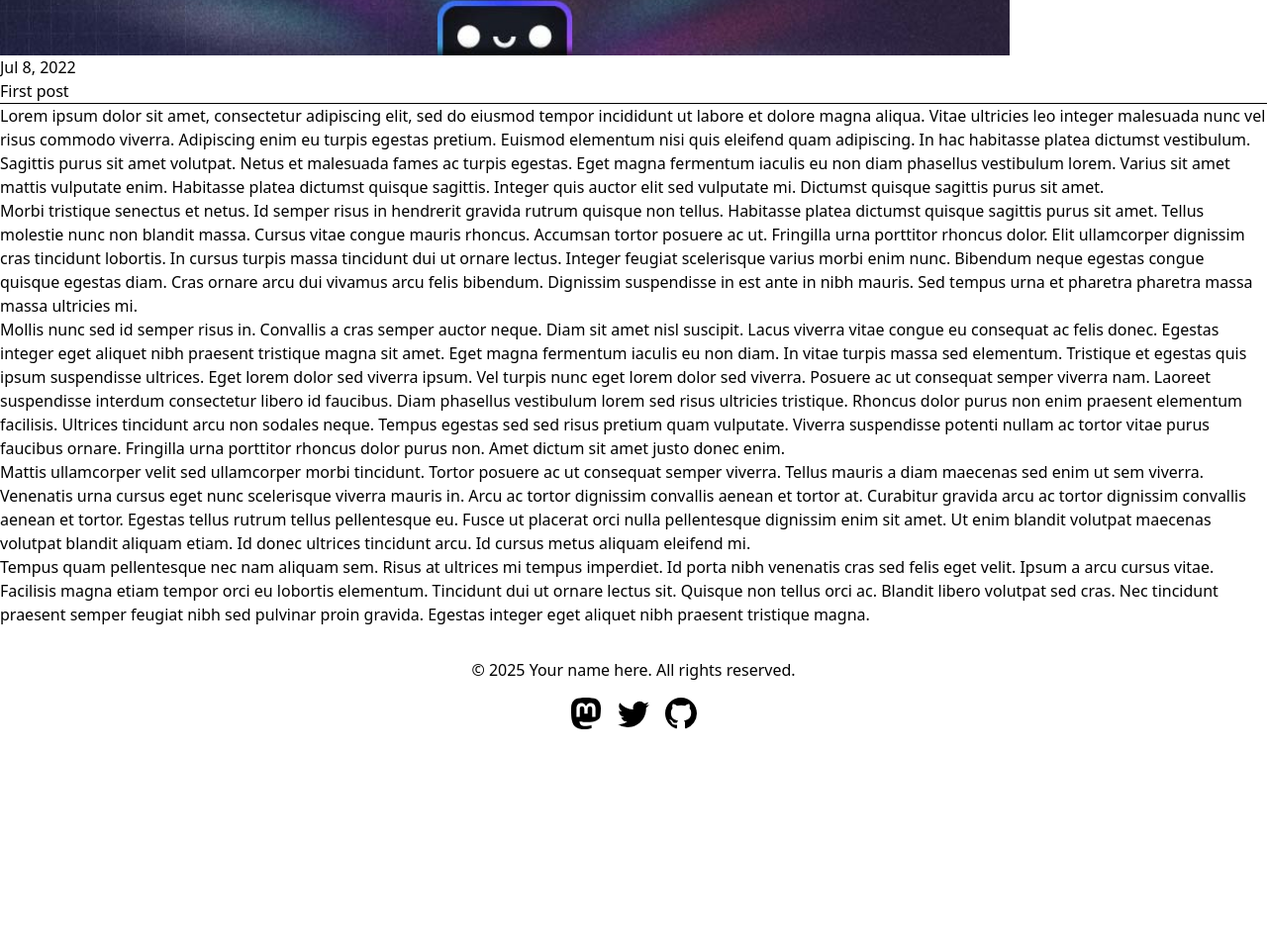
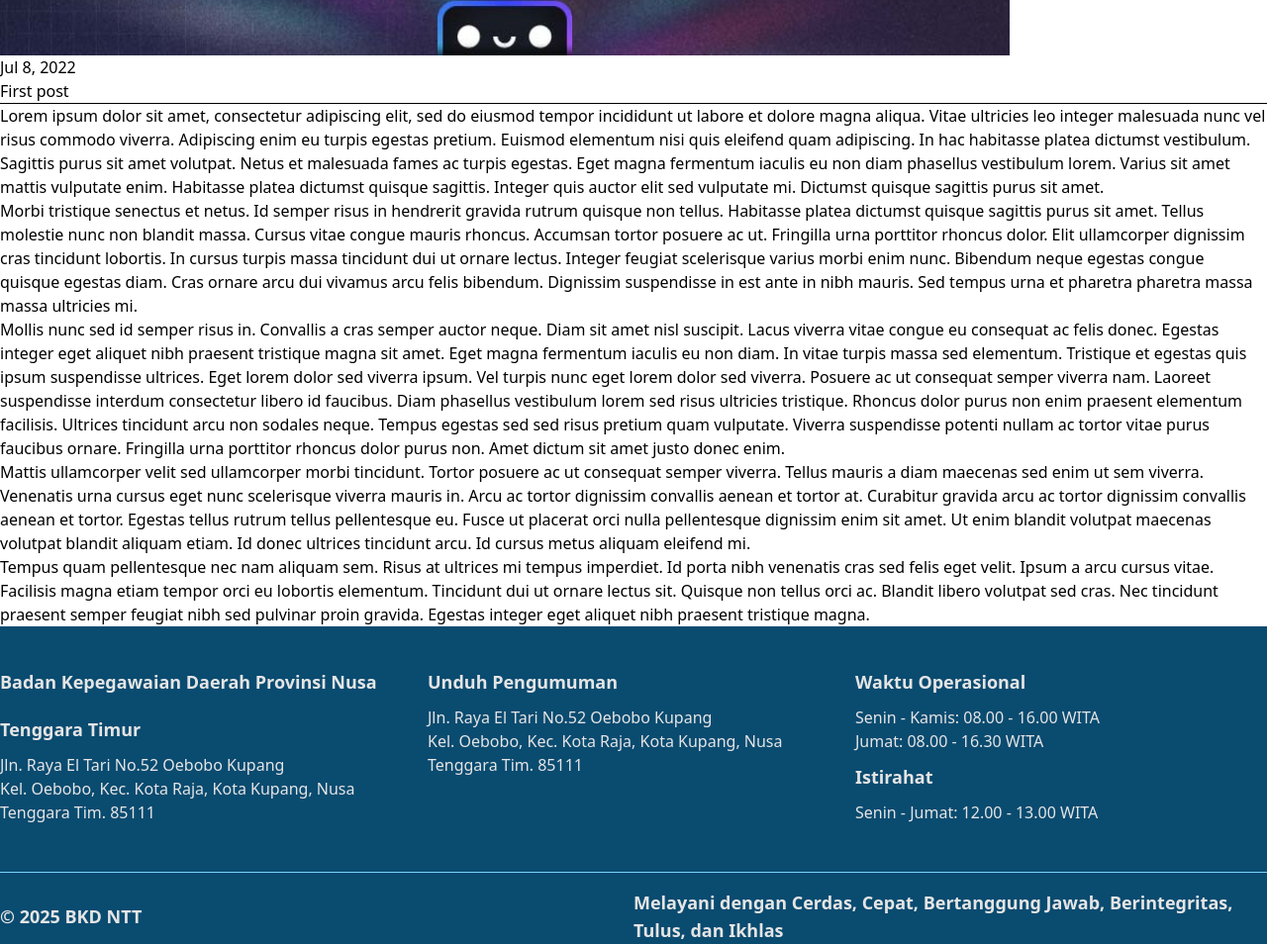
Before and after one commit to below-1/squalid-shepherd, an Astro site: page /news/first-post in a window 1280 px wide. Shown: the part 570-1524 px from the top of the page at 99% size. Before the commit the page ends 1403 px from the top, so only its background shows below. Built offline with nearby package versions, Linux system fonts and the light colour scheme; Astro itself is replaced by a stand-in of ours; a web font is replaced by a local one.

Commit message:
base parallax layout

```diff
--- a/src/components/Footer.astro
+++ b/src/components/Footer.astro
@@ -2,61 +2,40 @@
 const today = new Date();
 ---
 
-<footer>
-	&copy; {today.getFullYear()} Your name here. All rights reserved.
-	<div class="social-links">
-		<a href="https://m.webtoo.ls/@astro" target="_blank">
-			<span class="sr-only">Follow Astro on Mastodon</span>
-			<svg
-				viewBox="0 0 16 16"
-				aria-hidden="true"
-				width="32"
-				height="32"
-				astro-icon="social/mastodon"
-				><path
-					fill="currentColor"
-					d="M11.19 12.195c2.016-.24 3.77-1.475 3.99-2.603.348-1.778.32-4.339.32-4.339 0-3.47-2.286-4.488-2.286-4.488C12.062.238 10.083.017 8.027 0h-.05C5.92.017 3.942.238 2.79.765c0 0-2.285 1.017-2.285 4.488l-.002.662c-.004.64-.007 1.35.011 2.091.083 3.394.626 6.74 3.78 7.57 1.454.383 2.703.463 3.709.408 1.823-.1 2.847-.647 2.847-.647l-.06-1.317s-1.303.41-2.767.36c-1.45-.05-2.98-.156-3.215-1.928a3.614 3.614 0 0 1-.033-.496s1.424.346 3.228.428c1.103.05 2.137-.064 3.188-.189zm1.613-2.47H11.13v-4.08c0-.859-.364-1.295-1.091-1.295-.804 0-1.207.517-1.207 1.541v2.233H7.168V5.89c0-1.024-.403-1.541-1.207-1.541-.727 0-1.091.436-1.091 1.296v4.079H3.197V5.522c0-.859.22-1.541.66-2.046.456-.505 1.052-.764 1.793-.764.856 0 1.504.328 1.933.983L8 4.39l.417-.695c.429-.655 1.077-.983 1.934-.983.74 0 1.336.259 1.791.764.442.505.661 1.187.661 2.046v4.203z"
-				></path></svg
-			>
-		</a>
-		<a href="https://twitter.com/astrodotbuild" target="_blank">
-			<span class="sr-only">Follow Astro on Twitter</span>
-			<svg viewBox="0 0 16 16" aria-hidden="true" width="32" height="32" astro-icon="social/twitter"
-				><path
-					fill="currentColor"
-					d="M5.026 15c6.038 0 9.341-5.003 9.341-9.334 0-.14 0-.282-.006-.422A6.685 6.685 0 0 0 16 3.542a6.658 6.658 0 0 1-1.889.518 3.301 3.301 0 0 0 1.447-1.817 6.533 6.533 0 0 1-2.087.793A3.286 3.286 0 0 0 7.875 6.03a9.325 9.325 0 0 1-6.767-3.429 3.289 3.289 0 0 0 1.018 4.382A3.323 3.323 0 0 1 .64 6.575v.045a3.288 3.288 0 0 0 2.632 3.218 3.203 3.203 0 0 1-.865.115 3.23 3.23 0 0 1-.614-.057 3.283 3.283 0 0 0 3.067 2.277A6.588 6.588 0 0 1 .78 13.58a6.32 6.32 0 0 1-.78-.045A9.344 9.344 0 0 0 5.026 15z"
-				></path></svg
-			>
-		</a>
-		<a href="https://github.com/withastro/astro" target="_blank">
-			<span class="sr-only">Go to Astro's GitHub repo</span>
-			<svg viewBox="0 0 16 16" aria-hidden="true" width="32" height="32" astro-icon="social/github"
-				><path
-					fill="currentColor"
-					d="M8 0C3.58 0 0 3.58 0 8c0 3.54 2.29 6.53 5.47 7.59.4.07.55-.17.55-.38 0-.19-.01-.82-.01-1.49-2.01.37-2.53-.49-2.69-.94-.09-.23-.48-.94-.82-1.13-.28-.15-.68-.52-.01-.53.63-.01 1.08.58 1.23.82.72 1.21 1.87.87 2.33.66.07-.52.28-.87.51-1.07-1.78-.2-3.64-.89-3.64-3.95 0-.87.31-1.59.82-2.15-.08-.2-.36-1.02.08-2.12 0 0 .67-.21 2.2.82.64-.18 1.32-.27 2-.27.68 0 1.36.09 2 .27 1.53-1.04 2.2-.82 2.2-.82.44 1.1.16 1.92.08 2.12.51.56.82 1.27.82 2.15 0 3.07-1.87 3.75-3.65 3.95.29.25.54.73.54 1.48 0 1.07-.01 1.93-.01 2.2 0 .21.15.46.55.38A8.012 8.012 0 0 0 16 8c0-4.42-3.58-8-8-8z"
-				></path></svg
-			>
-		</a>
+<footer class="bg-primary-900 text-neutral-200 flex flex-col gap-4">
+
+	<div class="container mx-auto grid grid-cols-1 md:grid-cols-3 gap-4 my-8 justify-end">
+		<div>
+			<h3 class="text-lg leading-12 font-bold">Badan Kepegawaian Daerah Provinsi Nusa Tenggara Timur</h3>
+			<div></div>
+			<p>Jln. Raya El Tari No.52 Oebobo Kupang</p>
+			<p>Kel. Oebobo, Kec. Kota Raja, Kota Kupang, Nusa Tenggara Tim. 85111</p>
+		</div>
+
+		<div>
+			<h3 class="text-lg leading-12 font-bold">Unduh Pengumuman</h3>
+			<div></div>
+			<p>Jln. Raya El Tari No.52 Oebobo Kupang</p>
+			<p>Kel. Oebobo, Kec. Kota Raja, Kota Kupang, Nusa Tenggara Tim. 85111</p>
+		</div>
+
+		<div>
+			<h3 class="text-lg leading-12 font-bold">Waktu Operasional</h3>
+			<p>Senin - Kamis: 08.00 - 16.00 WITA</p>
+			<p>Jumat: 08.00 - 16.30 WITA</p>
+			<div></div>
+			<h3 class="text-lg leading-12 font-bold">Istirahat</h3>
+			<p>Senin - Jumat: 12.00 - 13.00 WITA</p>
+		</div>
+
 	</div>
+
+	<div class="w-full pt-[1px] h-0 bg-primary-300"></div>
+
+	<div class="container mx-auto grid grid-cols-1 md:grid-cols-2 items-center min-h-12 text-lg font-bold">
+		<p class="grow">&copy; {today.getFullYear()} BKD NTT</p>
+		<p class="">Melayani dengan Cerdas, Cepat, Bertanggung Jawab, Berintegritas, Tulus, dan Ikhlas</p>
+	</div>
+
+
 </footer>
-<style>
-	footer {
-		padding: 2em 1em 6em 1em;
-		background: linear-gradient(var(--gray-gradient)) no-repeat;
-		color: rgb(var(--gray));
-		text-align: center;
-	}
-	.social-links {
-		display: flex;
-		justify-content: center;
-		gap: 1em;
-		margin-top: 1em;
-	}
-	.social-links a {
-		text-decoration: none;
-		color: rgb(var(--gray));
-	}
-	.social-links a:hover {
-		color: rgb(var(--gray-dark));
-	}
-</style>
--- /dev/null
+++ b/src/layouts/ParallaxLayout.astro
@@ -0,0 +1,34 @@
+---
+import Footer from '../components/Footer.astro';
+import Header from '../components/Header.astro';
+import '../styles/global.css';
+---
+
+<!doctype html>
+<html lang="en">
+	<head>
+		<meta charset="UTF-8" />
+		<meta name="viewport" content="width=device-width" />
+		<link rel="icon" type="image/svg+xml" href="/favicon.svg" />
+		<meta name="generator" content={Astro.generator} />
+    <style>
+      body {
+        overflow-y: hidden;
+      }
+      #Wrapper {
+        perspective: 1px;
+        height: 100vh;
+        overflow-y: auto;
+        overflow-x: hidden;
+      }
+    </style>
+		<title>Astro Basics</title>
+	</head>
+	<body>
+    <div id="Wrapper">
+      <Header />
+      <slot />
+      <Footer />
+    </div>
+	</body>
+</html>
--- a/src/pages/index.astro
+++ b/src/pages/index.astro
@@ -5,7 +5,7 @@ import ListingSnapshot from "../components/ListingSnapshot.astro";
 import Map from "../components/Map.astro";
 import PengumumanItem from "../components/PengumumanItem.astro";
 import YoutubeVideo from "../components/YoutubeVideo.astro";
-import Layout from "../layouts/Layout.astro";
+import Layout from "../layouts/ParallaxLayout.astro";
 import { getLatestBeritaItems } from "../services/berita";
 import { getLatestPengumumanItems } from "../services/pengumuman";
 
```
